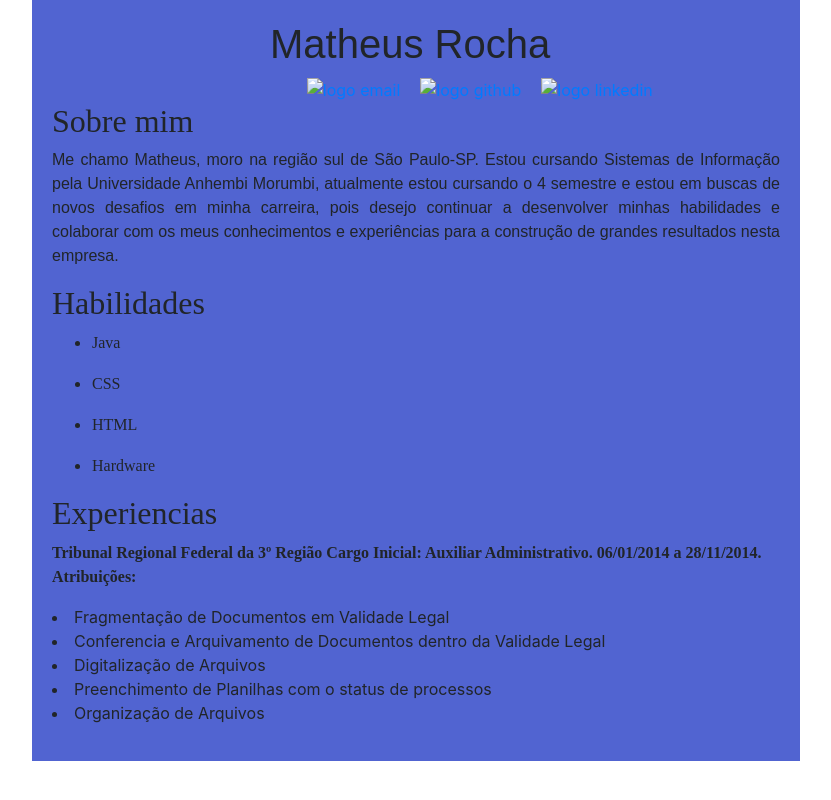
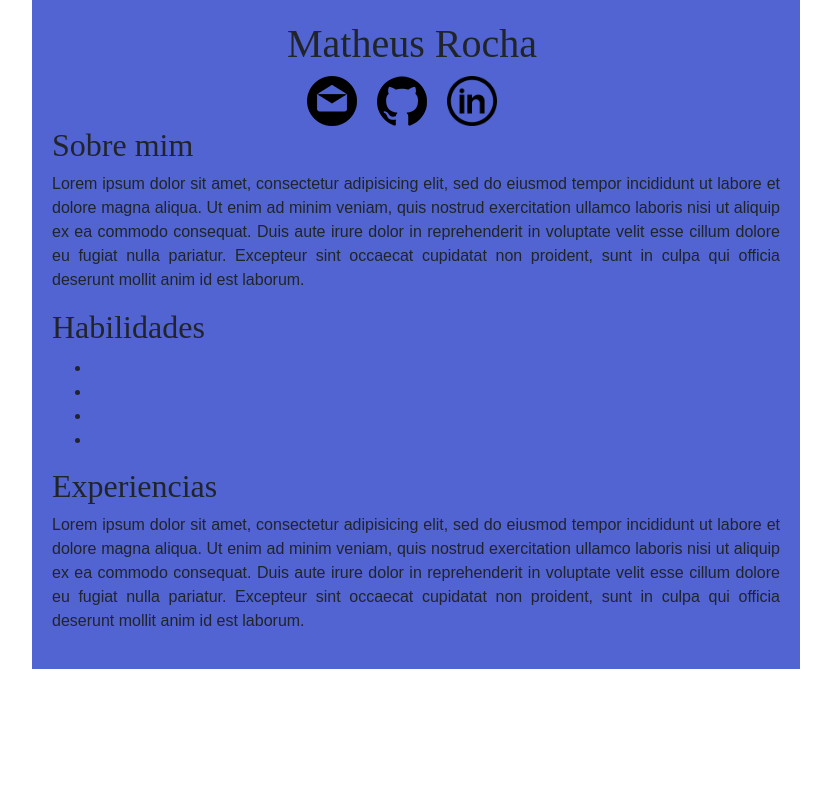
Before and after one commit to matheusrocha00/portfolio, a plain HTML site: page index.html in a window 1280 px wide. Shown: the whole page, without its empty margins (218-1049 px from the left). Drawn offline with nearby package versions, Linux system fonts and the light colour scheme.

Commit message:
Update index.html

```diff
--- a/index.html
+++ b/index.html
@@ -4,7 +4,7 @@
 	<title>Matheus Rocha</title>
 	<meta charset="utf-8">
 	<meta name="viewport" content="width=device-width, initial-scale=1, shrink-to-fit=no">
- 	<link rel="shortcut icon" href="img/favicon.jpg">
+ 	<link rel="shortcut icon" href="favicon.jpg">
  	<link rel="stylesheet" href="https://stackpath.bootstrapcdn.com/bootstrap/4.1.3/css/bootstrap.min.css" integrity="sha384-MCw98/SFnGE8fJT3GXwEOngsV7Zt27NXFoaoApmYm81iuXoPkFOJwJ8ERdknLPMO" crossorigin="anonymous">
 	<style>
 		h1, p, h2{
@@ -22,84 +22,71 @@
 <body>
 	<div id="conteudo" style="width: 60%; background-color: #5164d1; margin-left: 250px; padding: 20px;">
 		<div>
-			<h1 style="font-family: Arial; margin-left: 218px;">Matheus Rocha</h1>
+			<h1 style="margin-left: 235px;">Matheus Rocha</h1>
 		</div>
 		<div style="display: flex; flex-direction: row; flex-wrap: wrap; align-items: center; margin-left: 35%;">
 			<div style="text-align: center; margin-right: 20px;">
 				<a href="mailto:matheus.s_rocha@hotmail.com" target="_blank">
-					<img src="img/email.png" alt="logo email" width="50" height="50"/>
+					<img src="email.png" alt="logo email" width="50" height="50"/>
 				</a>
 			</div>
 			<div style="text-align: center; margin-right: 20px;">
 					<a href="https://github.com/matheusrocha00" target="_blank">
-					<img src="img/github-logo.png" alt="logo github" width="50" height="50"/>
+					<img src="github-logo.png" alt="logo github" width="50" height="50"/>
 				</a>
 			</div>
 			<div style="text-align: center;">
 				<a href="https://www.linkedin.com/in/matheus-rocha-897b15152/" target="_blank">
-					<img src="img/link.png" alt="logo linkedin" width="50" height="50"/>
+					<img src="link.png" alt="logo linkedin" width="50" height="50"/>
 				</a>
 			</div>
 		</div>
 
 		<div>
 			<h2>Sobre mim</h2>
-			<p style="font-family: Arial;">Me chamo Matheus, moro na região sul de São Paulo-SP. Estou cursando Sistemas  de Informação
-			pela Universidade Anhembi Morumbi, atualmente estou cursando o 4 semestre e estou em buscas de novos desafios em minha carreira, pois desejo continuar a desenvolver minhas habilidades e colaborar com os meus conhecimentos e experiências para a construção de grandes resultados nesta empresa.
+			<p style="font-family: Arial;"> Lorem ipsum dolor sit amet, consectetur adipisicing elit, sed do eiusmod
+			tempor incididunt ut labore et dolore magna aliqua. Ut enim ad minim veniam,
+			quis nostrud exercitation ullamco laboris nisi ut aliquip ex ea commodo
+			consequat. Duis aute irure dolor in reprehenderit in voluptate velit esse
+			cillum dolore eu fugiat nulla pariatur. Excepteur sint occaecat cupidatat non
+			proident, sunt in culpa qui officia deserunt mollit anim id est laborum.
 			</p>
 		</div>
 
 		<div>
 		    <h2>Habilidades</h2>
-			<ul>
+		<ul>
+			<li>
+
+			</li>
+
 				<li>
-					<p>
-						Java
 
-					</p>
 				</li>
+
+			<li>
+
+			</li>
+
 				<li>
-					<p>
-						CSS
 
-					</p>
 				</li>
-				<li>
-					<p>
-						HTML
 
-					</p>
-				</li>
-				<li>
-					<p>
-						Hardware
+		</ul>
 
-					</p>
-				</ul>
 		</div>
 
 		<div>
 			<h2>Experiencias</h2>
-			<p>
-				<b>Tribunal Regional Federal da 3º Região
-				Cargo Inicial: Auxiliar Administrativo. 06/01/2014 a 28/11/2014. <br>
-				Atribuições: </b>
-		<li>
-			Fragmentação de Documentos em Validade Legal
-		</li>
-			<li>
-				Conferencia e Arquivamento de Documentos dentro da Validade Legal
-			</li>
-				<li>
-					Digitalização de Arquivos
-				</li>
-				  <li>
-					Preenchimento de Planilhas com o status de processos
-				  </li>
-				<li>
-					Organização de Arquivos
-				</li>
+			<p style=" font-family: Arial;">
+				Lorem ipsum dolor sit amet, consectetur adipisicing elit, sed do eiusmod
+				tempor incididunt ut labore et dolore magna aliqua. Ut enim ad minim veniam,
+				quis nostrud exercitation ullamco laboris nisi ut aliquip ex ea commodo
+				consequat. Duis aute irure dolor in reprehenderit in voluptate velit esse
+				cillum dolore eu fugiat nulla pariatur. Excepteur sint occaecat cupidatat non
+				proident, sunt in culpa qui officia deserunt mollit anim id est laborum.
 			</p>
+
 	</div>
 
 	<script src="https://code.jquery.com/jquery-3.3.1.slim.min.js" integrity="sha384-q8i/X+965DzO0rT7abK41JStQIAqVgRVzpbzo5smXKp4YfRvH+8abtTE1Pi6jizo" crossorigin="anonymous"></script>
```
